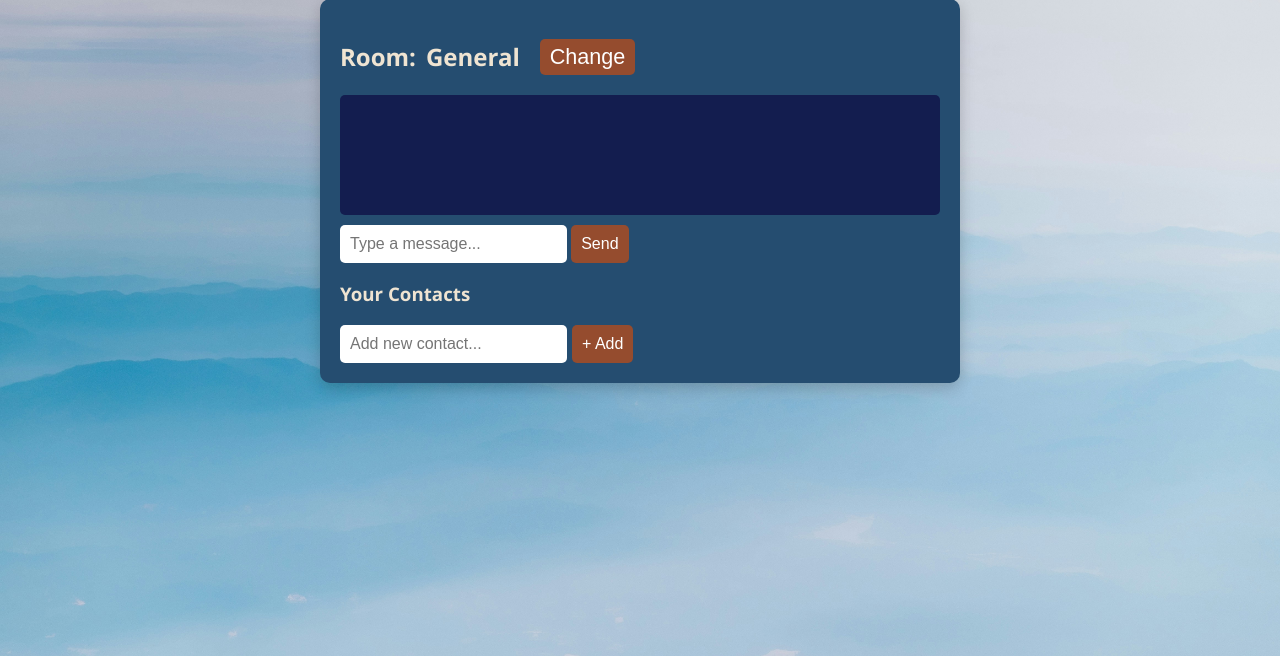
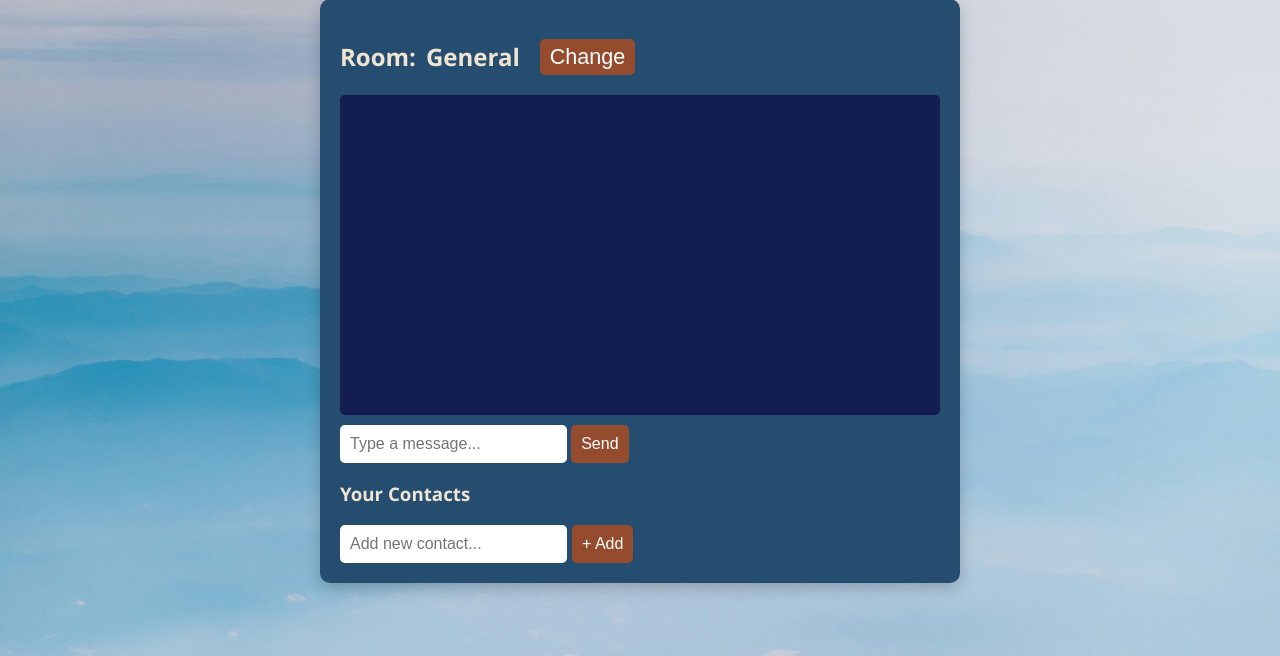
Before and after one commit to mehdikhorrami90/Whatsapp, a Flask app: page /chat in a window 1280 px wide. Shown: the part 165-821 px from the top of the page. Run offline with Flask 3, Linux system fonts and the light colour scheme; a user stored in the database is signed in; data comes from the database, SQL or seed files in the repository; data that the repository does not hold is empty; some libraries are stand-ins or nearby versions.

Commit message:
Final Version

```diff
--- a/static/style.css
+++ b/static/style.css
@@ -57,7 +57,7 @@ body {
 }
 
 #chat {
-    height: 100px;
+    height: 300px;
     overflow-y: auto;
     background-color: #131D4F;
     padding: 10px;
```
